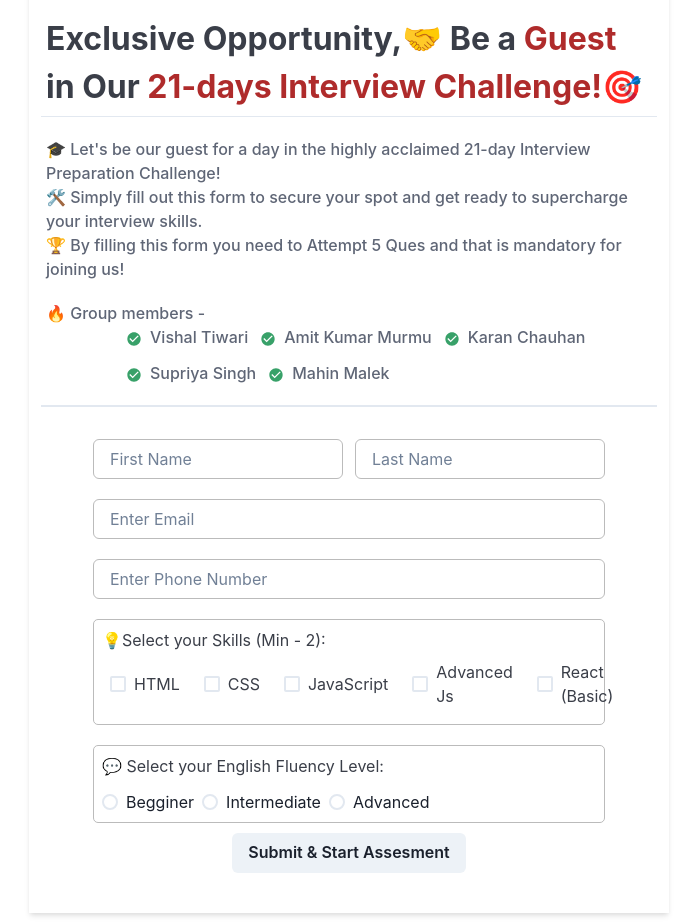
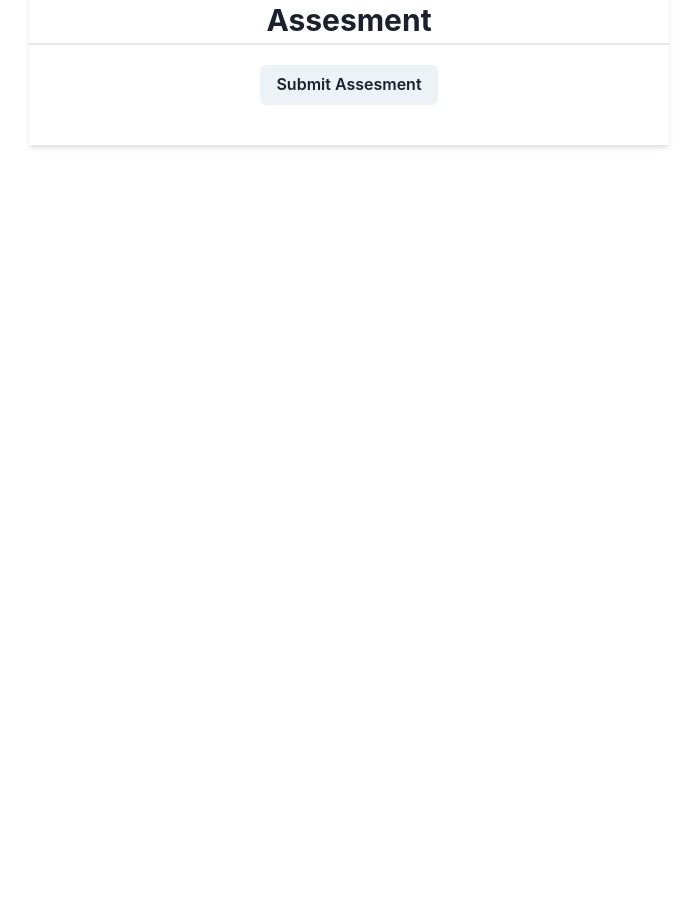
Before and after one commit to akmurmu82/InterviewIQ-Hub, a React (Create React App) app in the folder front-end/: page /assessment in a window 1280 px wide. Shown: the part 172-1095 px from the top of the page, without its empty margins (291-988 px from the left). After the commit the page ends 800 px from the top, so only its background shows below. Built offline with nearby package versions, Linux system fonts and the light colour scheme.

Commit message:
fix: All route set

```diff
--- a/front-end/src/App.js
+++ b/front-end/src/App.js
@@ -1,15 +1,7 @@
-import React, { useContext } from 'react';
 import { ChakraProvider, Box, theme } from '@chakra-ui/react';
-import Banner from './components/Banner';
-import Description from './components/Description';
-import Form from './components/Form';
-import { AllDetails } from './Context/AllDetailsContextProvider';
-import Assesment from './components/Assesment';
-// import AllRoutes from './Routes/AllRoutes';
+import AllRoutes from './Routes/AllRoutes';
 
 function App() {
-  const { isTrue } = useContext(AllDetails);
-
   return (
     <ChakraProvider theme={theme}>
       <Box
@@ -19,17 +11,7 @@ function App() {
         pb={5}
         width={{ base: '90%', sm: '80%', md: '50%' }}
       >
-        {isTrue ? (
-          <Assesment />
-        ) : (
-          <>
-            <Banner />
-            <Description />
-            <Form />
-          </>
-        )}
-
-        {/* <AllRoutes /> */}
+        <AllRoutes />
       </Box>
     </ChakraProvider>
   );
--- a/front-end/src/Routes/AllRoutes.jsx
+++ b/front-end/src/Routes/AllRoutes.jsx
@@ -2,14 +2,14 @@ import React from 'react';
 import { Routes, Route } from 'react-router-dom';
 import Banner from '../components/Banner';
 import Description from '../components/Description';
-import Form from '../components/Description';
+import Form from '../components/Form';
 import Assesment from '../components/Assesment';
 
 function AllRoutes() {
   return (
     <Routes>
       <Route
-        to="/"
+        path="/"
         element={
           <>
             <Banner />
@@ -18,7 +18,7 @@ function AllRoutes() {
           </>
         }
       />
-      <Route to="/assessment" element={<Assesment />} />
+      <Route path="/assessment" element={<Assesment />} />
     </Routes>
   );
 }
--- a/front-end/src/components/Form.jsx
+++ b/front-end/src/components/Form.jsx
@@ -15,13 +15,12 @@ import {
   Radio,
   Stack,
 } from '@chakra-ui/react';
+import { useNavigate } from 'react-router-dom';
 import React, { useState, useContext, useReducer, useEffect } from 'react';
 import { AllDetails } from '../Context/AllDetailsContextProvider';
 
-const GUEST_REGISTER_API= "https://be-interviewiq-hub.onrender.com/guests/register"
-const GUEST_LOGIN_API= "https://be-interviewiq-hub.onrender.com/guests/login"
-
-const FETCH_GUESTS= "https://be-interviewiq-hub.onrender.com/admin/guests"
+const GUEST_REGISTER_API =
+  'https://be-interviewiq-hub.onrender.com/guests/register';
 
 let initialState = {
   firstName: '',
@@ -77,7 +76,8 @@ function reducer(state, { type, payload }) {
 }
 
 function Form() {
-  const { setIsTrue, setUserSkills, userSkills } = useContext(AllDetails);
+  const { setIsTrue, setUserSkills } = useContext(AllDetails);
+  const navigate = useNavigate();
 
   const [formData, dispatch] = useReducer(reducer, initialState);
 
@@ -116,13 +116,14 @@ function Form() {
     dispatch({ type: 'set_skills', payload: selectedSkills });
   };
 
-  const handleSubmit = () => {
-    // e.preventDefault();
+  const handleSubmit = (e) => {
+    e.preventDefault();
     if (selectedSkills.length >= 2 && value !== '0') {
       // Proceed with form submission or other action
       setUserSkills(selectedSkills);
 
       setIsTrue(true);
+      navigate('/assessment');
     } else {
       setIsOpen(true);
     }
```
